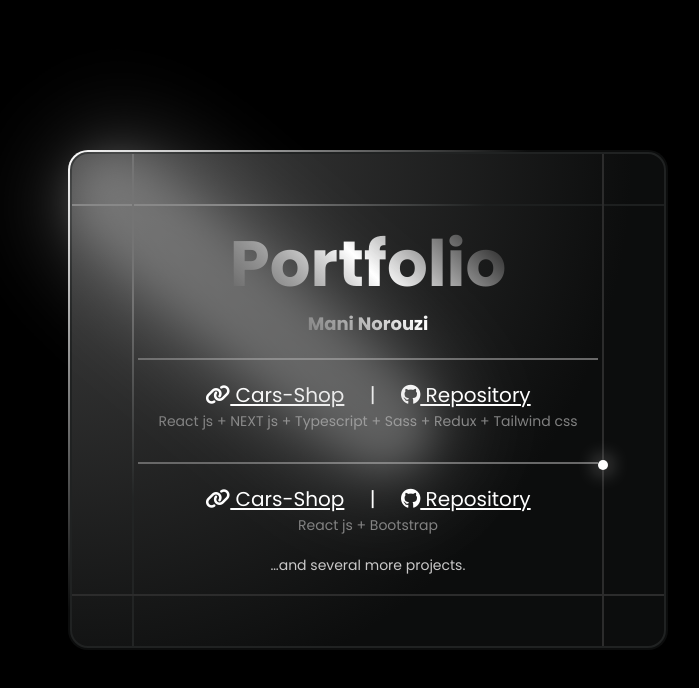
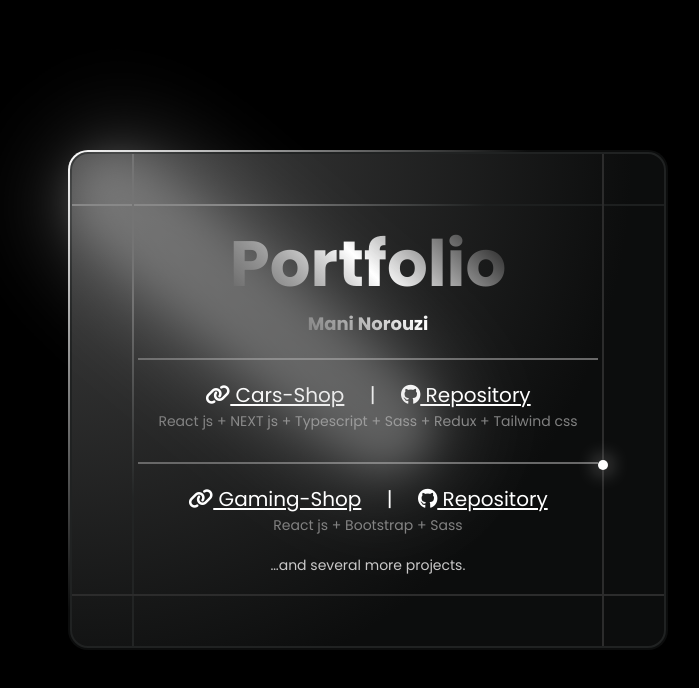
Before and after one commit to khode-mani/portfolio-page, a plain HTML site: page index.html in a window 1280 px wide. Shown: the whole page, without its empty margins (272-971 px from the left). Drawn offline with Linux system fonts and the light colour scheme.

Commit message:
edit links

```diff
--- a/index.html
+++ b/index.html
@@ -33,10 +33,10 @@
                 </li>
                 <li>
                     <div>
-                        <a target="_blank" href="https://mani-cars-shop.netlify.app/"><i class="fa-solid fa-link"></i>  Cars-Shop</a> |
-                        <a target="_blank" href="https://github.com/khode-mani/Cars-Shop"><i class="fa-brands fa-github"></i> Repository </a>
+                        <a target="_blank" href="https://mani-gaming.netlify.app/"><i class="fa-solid fa-link"></i>  Gaming-Shop</a> |
+                        <a target="_blank" href="https://github.com/khode-mani/react-gaming-proj"><i class="fa-brands fa-github"></i> Repository </a>
                     </div>
-                    <p class="desc"> React js + Bootstrap  </p>
+                    <p class="desc"> React js + Bootstrap + Sass  </p>
                 </li>
 
 
```
